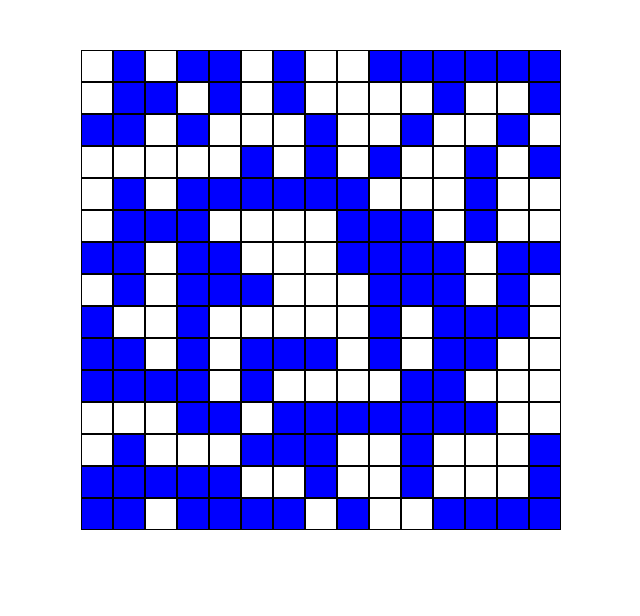
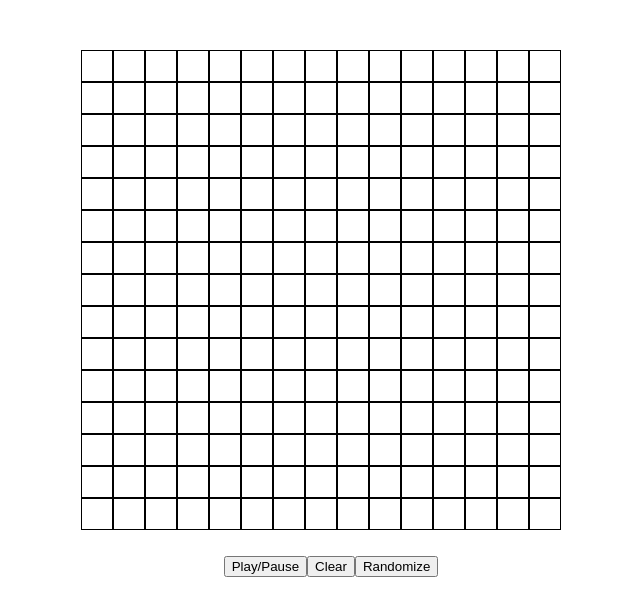
Before and after one commit to bloominstituteoftechnology/CS-Build-Week-1, a React (Create React App) app in the folder conways-life/: page / in a window 1280 px wide. Shown: the top 616 px of the page, without its empty margins (309-949 px from the left). Built offline with nearby package versions, Linux system fonts and the light colour scheme; the HTML template or start-up script is replaced by a standard one.

Commit message:
clear grid and randomize grid buttons

```diff
--- a/conways-life/src/components/Cell.js
+++ b/conways-life/src/components/Cell.js
@@ -5,9 +5,13 @@ class Cell extends Component {
     constructor(props) {
         super(props);
         this.state = {
-            value: props.cell,
+            value: this.props.cell,
         }
     }
+
+    componentWillReceiveProps(nextProps) {
+        this.setState({ value: nextProps.cell });
+      }
 
     handleToggle() {
         if (this.state.value === 1) {
--- a/conways-life/src/components/ControlButtons.js
+++ b/conways-life/src/components/ControlButtons.js
@@ -0,0 +1,14 @@
+import React from "react";
+
+const Buttons = props => {
+    return (
+        <div className="controlButtons">
+        <button onClick={() => props.seeGrid()}>Play/Pause</button>
+        <button onClick={() => props.clearGrid()}>Clear</button>
+        <button onClick={() => props.randomGrid()}>Randomize</button>
+    </div>
+    );
+  };
+
+
+export default Buttons;
--- a/conways-life/src/components/GridDisplay.js
+++ b/conways-life/src/components/GridDisplay.js
@@ -1,8 +1,8 @@
 import React, { Component } from 'react';
 import Cell from "./Cell";
+import Buttons from "./ControlButtons";
 
 class GridDisplay extends Component {
-
     constructor(props) {
         super(props);
         this.state = {
@@ -16,26 +16,60 @@ class GridDisplay extends Component {
         this.make2DArray();
     }
 
-    make2DArray() {
+    make2DArray = () => {
         let arr = new Array(this.state.cols);
         for (let i = 0; i < arr.length; i++) {
             arr[i] = new Array(this.state.rows);
         }
         for (let i = 0; i < this.state.cols; i++) {
             for (let j = 0; j < this.state.rows; j++) {
-                arr[i][j] = Math.round(Math.random()); //random 0 or 1
+                arr[i][j] = 0;
             }
         }
         this.setState({ grid: arr });
     }
 
+    seeGrid = () => {
+        console.log(this.state.grid);
+    }
+
+    randomGrid = () => {
+        let arr = this.state.grid.slice();
+
+        for (let i = 0; i < this.state.cols; i++) {
+            for (let j = 0; j < this.state.rows; j++) {
+                arr[i][j] = Math.round(Math.random()); //random 0 or 1
+            }
+        }
+
+        this.setState({ grid: arr });
+    }
+
+    clearGrid = () => {
+        let arr = this.state.grid.slice();
+
+        for (let i = 0; i < this.state.cols; i++) {
+            for (let j = 0; j < this.state.rows; j++) {
+                arr[i][j] = 0;
+            }
+        }
+
+        this.setState({ grid: arr });
+    }
+
     render() {
         return (
-            <div className="gridContainer">
-                {this.state.grid.map(row =>
-                    row.map((cell, index) =>
-                       <Cell key={index} cell={cell}/>
-                ))}
+            <div className="mainContainer">
+                 <div className="gridContainer">
+                    {this.state.grid.map(row =>
+                        row.map((cell, index) =>
+                        <Cell key={index} cell={cell}/>
+                    ))}
+                </div>
+                <Buttons
+                    randomGrid={this.randomGrid}
+                    clearGrid={this.clearGrid}
+                    seeGrid={this.seeGrid}/>
             </div>
           );
         }
--- a/conways-life/src/index.css
+++ b/conways-life/src/index.css
@@ -11,10 +11,13 @@ body {
   text-align: center;
 }
 
+.mainContainer {
+  margin: auto;
+}
 .gridContainer {
   height: 475px;
   width: 500px;
-  margin: 50px auto auto;
+  margin: 50px auto 30px;
   display: flex;
   flex-wrap: wrap;
 }
```
